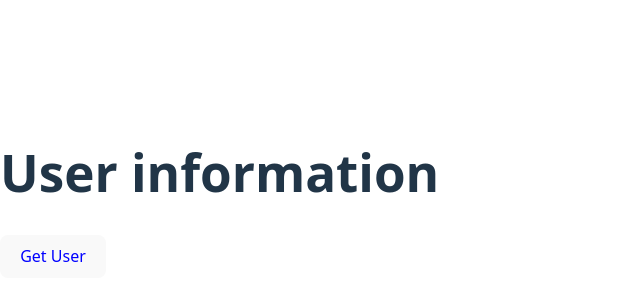
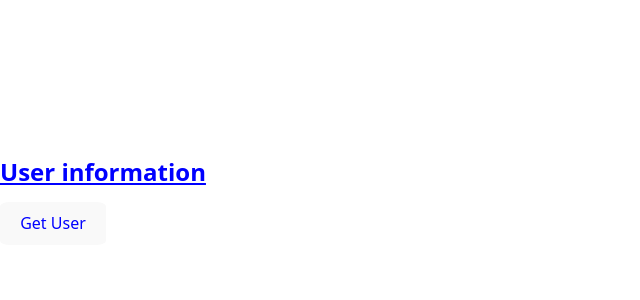
Before and after one commit to SonalMahe/API-useEffectProject, a React (Vite) app: page / in a window 1280 px wide. Shown: the part 206-506 px from the top of the page, without its empty margins (0-640 px from the left). Built offline with nearby package versions, Linux system fonts and the light colour scheme.

Commit message:
changes in jsx and css file
-changes in usestate
-try variable in API
-changes in css with diff alignment in images

```diff
--- a/src/App.css
+++ b/src/App.css
@@ -1,16 +1,28 @@
 .btn{
     color: blue;
-    display: flex;
-    justify-content: center;
+    border-radius: 10%;
+
 }
 h1{
+    text-decoration: underline;
+    color: blue;
     text-align: center;
+    font-size: 24px;
+}
+h2{
+    text-align: center;
+}
+h3{
+    text-align: center;
+}
+img{
+    align-items: center;
 }
 .adjust{
     background-color:burlywood;
     display:inline-block;
-    flex-direction: row;
-    justify-content: center;
-    align-items:center ;
     padding: 10px;
+    gap: 10px;
+    height: auto;
+    width:100%;
 }
--- a/src/components/randomUser.jsx
+++ b/src/components/randomUser.jsx
@@ -3,11 +3,11 @@ import "../App.css";
 
 
 function RandomUser() {
-    const [user, setUser] = useState(null);
+    const [user, setUser] = useState();
     const getData = async () => {
         try {
-            const result = await fetch("https://randomuser.me/api/");
-            const apiData = await result.json();
+            const results = await fetch("https://randomuser.me/api/");
+            const apiData = await results.json();
             setUser(apiData.results[0]);
         }
         catch (error) {
@@ -21,10 +21,10 @@ function RandomUser() {
         if (user) {
             document.title = `Welcome ${user.name.first} ${user.name.last}`
         }
-    },[user]);
+    }, [user]);
+
     return (
         <div>
-
             <h1> User information</h1>
             <button className="btn" onClick={GetUserInfo}> Get User</button>
 
@@ -32,11 +32,10 @@ function RandomUser() {
             {user && (
                 <div className="adjust">
                     <h3> User name: {user.name.first} {user.name.last}</h3>
-                    <h3>Email:  {user.email} </h3>
-                    <h2>Country: {user.location.country}</h2>
-                    Image: <img src={user.picture.large} alt={user.name.first} />
+                    <h3>Email:{user.email} </h3>
+                    <h2>Country:{user.location.country}</h2>
+                    Image:<img src={user.picture.large} alt="image" />
 
-                    <p></p>
                 </div>
             )}
 
@@ -45,5 +44,4 @@ function RandomUser() {
     );
 };
 
-
 export default RandomUser;
```
